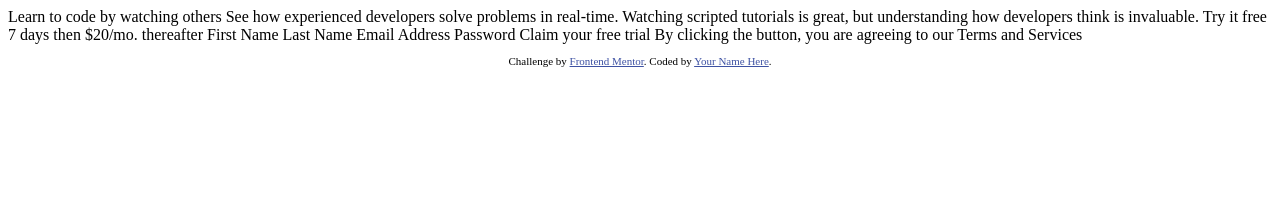
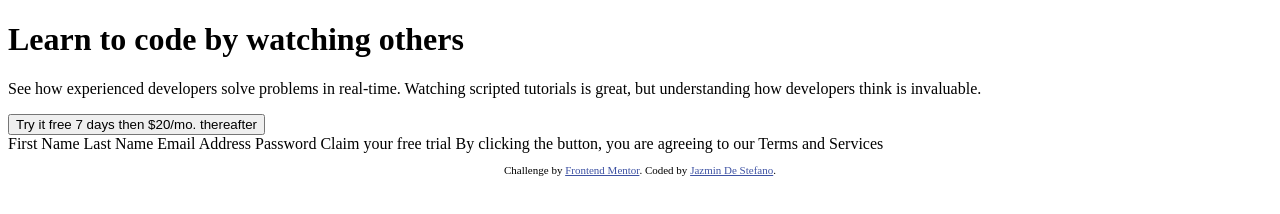
Before and after one commit to jazmindestefano/intro-component-with-signup-form, a plain HTML site: page index.html in a window 1280 px wide. Drawn offline with Linux system fonts and the light colour scheme.

Commit message:
estructura de la pagina

```diff
--- a/index.html
+++ b/index.html
@@ -15,13 +15,26 @@
   </style>
 </head>
 <body>
+  <main>
+    <div>
+      <h1>Learn to code by watching others</h1>
+      <p>
+        See how experienced developers solve problems in real-time. Watching scripted tutorials is great,
+        but understanding how developers think is invaluable.
+      </p>
+    </div>
 
-  Learn to code by watching others
+    <div>
+      <button>Try it free 7 days then $20/mo. thereafter</button>
+      <form action="">
 
-  See how experienced developers solve problems in real-time. Watching scripted tutorials is great,
-  but understanding how developers think is invaluable.
+      </form>
+    </div>
+  </main>
 
-  Try it free 7 days then $20/mo. thereafter
+
+
+
 
   First Name
   Last Name
@@ -35,7 +48,7 @@
   <footer>
     <p class="attribution">
       Challenge by <a href="https://www.frontendmentor.io?ref=challenge" target="_blank">Frontend Mentor</a>.
-      Coded by <a href="#">Your Name Here</a>.
+      Coded by <a href="#">Jazmin De Stefano</a>.
     </p>
   </footer>
 </body>
```
